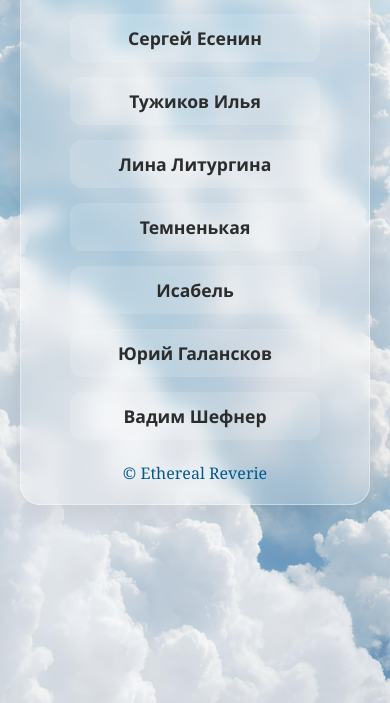
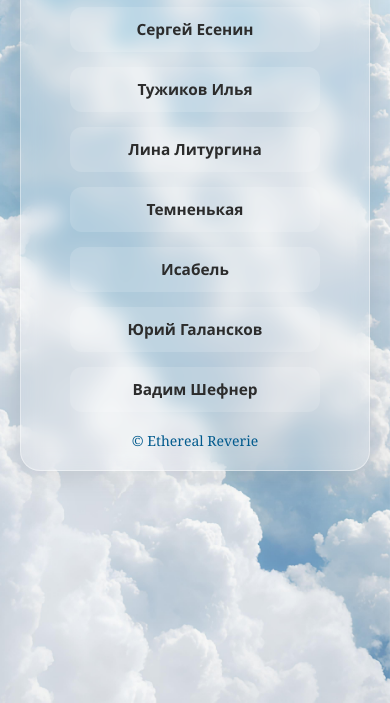
Before and after one commit to 91c8/1, a plain HTML site: page index.html in a window 390 px wide. Shown: the part 141-844 px from the top of the page. Drawn offline with Linux system fonts and the light colour scheme.

Commit message:
Update style.css

```diff
--- a/assets/css/style.css
+++ b/assets/css/style.css
@@ -41,7 +41,7 @@ body::before {
 }
 
 body, .glass-container {
-  font-size: clamp(16px, 2.5vw, 20px);
+  font-size: clamp(14px, 2.5vw, 20px);
 }
 
 
```
